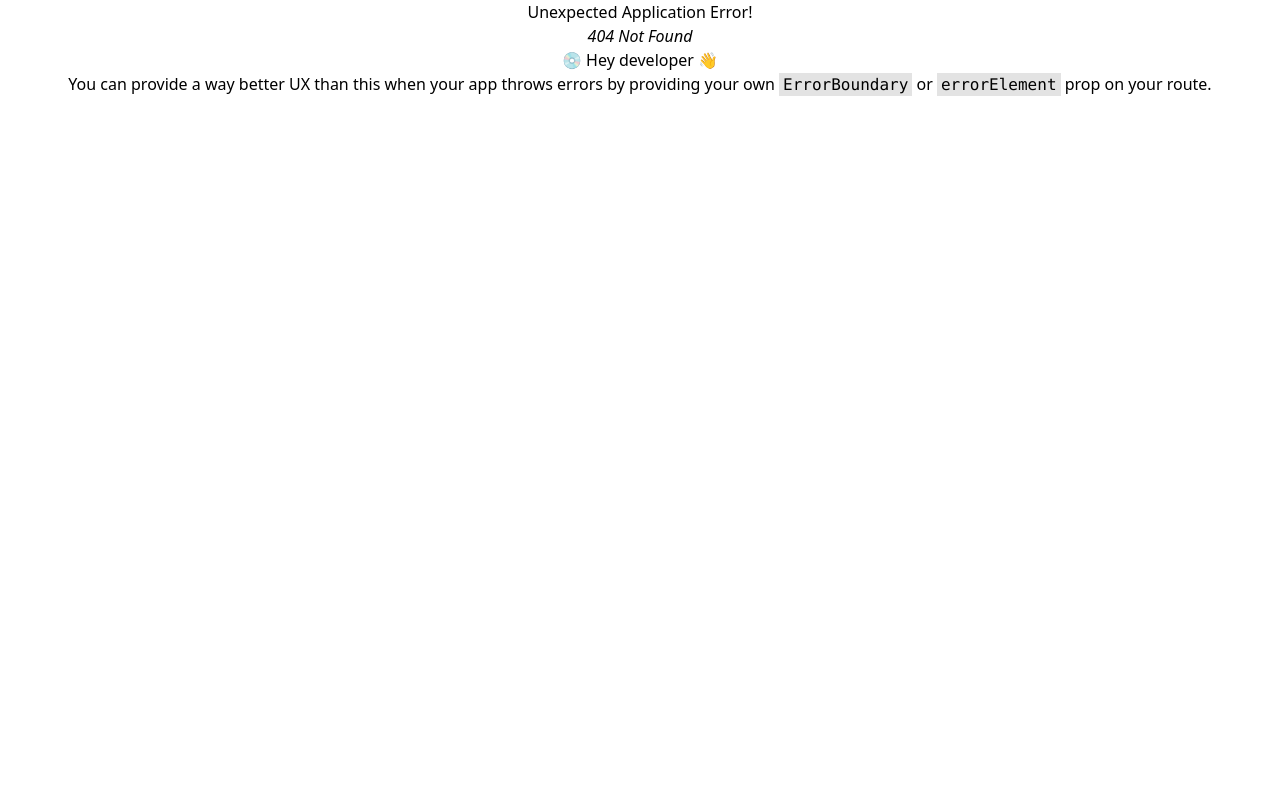
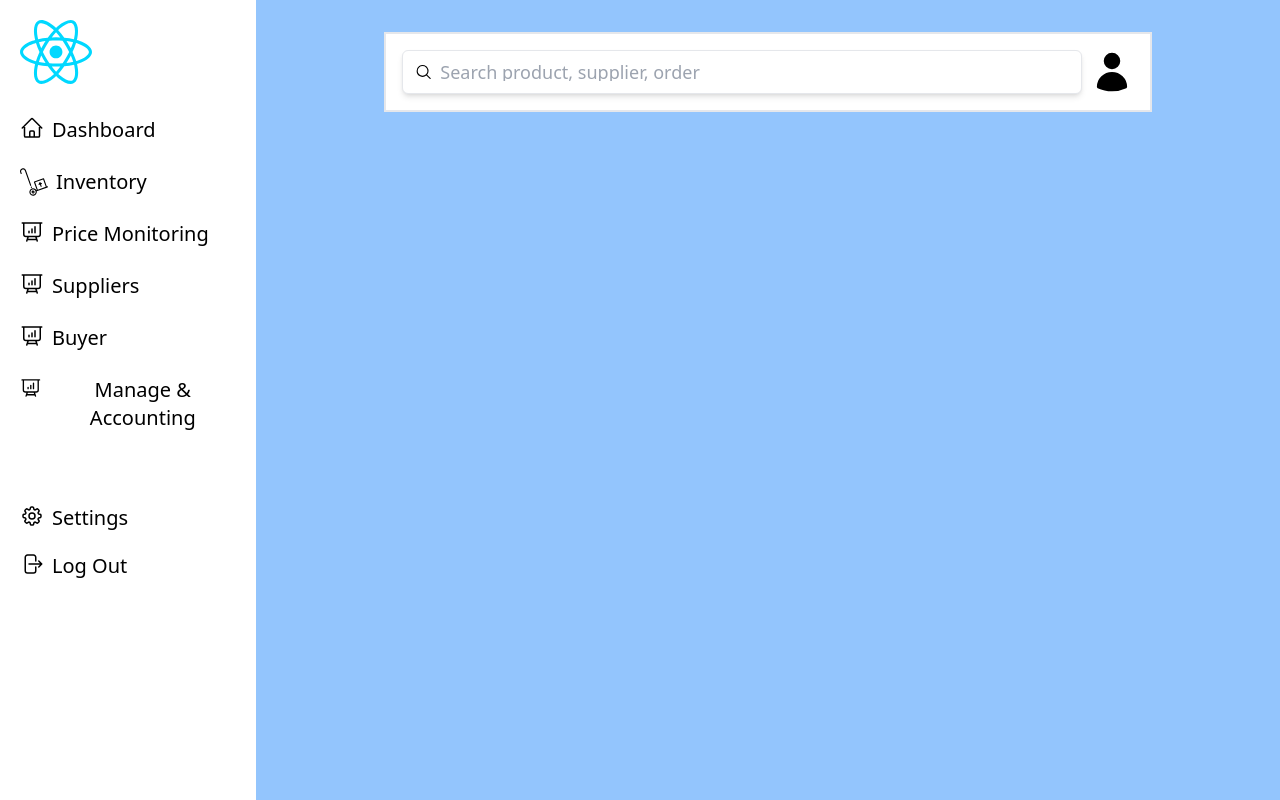
Before and after one commit to esbeltran/CEM-Project, a React (Vite) app in the folder client/: page /navigate in a window 1280 px wide. Before the commit this address had no page. Built offline with nearby package versions, Linux system fonts and the light colour scheme.

Commit message:
Refactor: Adjusted routing

```diff
--- a/client/src/components/Navbar.tsx
+++ b/client/src/components/Navbar.tsx
@@ -26,9 +26,9 @@ function Navbar() {
             {
               [
                 ['Home', '/'],
-                ['Inventory', '/inventory'],
-                ['Supplier', '/suppliers'],
-                ['Buyer', '/buyer'],
+                ['Inventory', 'navigate/inventory'],
+                ['Supplier', 'navigate/suppliers'],
+                ['Buyer', 'navigate/buyer'],
                 ['About', '#About']
               ].map(([wack, link]) => (
                 <li key={wack} onClick={()=>navigate(link)}>
--- /dev/null
+++ b/client/src/components/manageaccounting/VegetableStats.jsx
@@ -0,0 +1,29 @@
+export default function VeggieStats({veg}) {
+    return(
+    <div className="flex flex-row p-2 w-full h-40 shadow-sm">
+        <div className="">
+            {/* Immage placeholder */}
+            <img className='shadow-sm h-full' src='/src/assets/placeholder.png'/>
+        </div>
+    {/* info */}
+        <div className="flex flex-row grow space-x-2">
+            {/* Name, batch number, expirey date, qty */}
+            <div className="h-full p-2 grow text-start">
+                <h3 className="font-bold pb-2 uppercase">{veg}</h3>
+                <p>Batch No: 10</p>
+                <p>Expiry Date: 1-1-24</p>
+                <p>Qty: 100 kgs</p>
+            </div>
+            {/* Total sales, sales, sold, remaining quantity */}
+            <div className="w-auto  p-2 text-start">
+                <h3 className="uppercase pb-2 font-bold">Total Sales</h3>
+                <p>Sales: P7,600/month</p>
+                <p>Sold: 25 kgs</p>
+                <p>Remaining Quantity: 75 kgs</p>
+            </div>
+            <div className="button bg-white text-blue-600 h-min w-min">
+            Edit
+            </div>
+        </div>
+    </div>);
+}
--- a/client/src/index.css
+++ b/client/src/index.css
@@ -12,6 +12,13 @@
     }
     .button-icon{
         height: 1.75rem;
+    }
+
+    .home-screen {
+        width: 100dvw;
+        height: 100dvh;
+        display: flex;
+        overflow-y: auto;
     }
 
     .title{
@@ -33,4 +40,16 @@
         font-size: 0.875rem/* 14px */;
         line-height: 1.25rem/* 20px */;
     }
+    ::-webkit-scrollbar {
+        width: 10px;
+    }
+
+    ::-webkit-scrollbar-track {
+    background-color: lightgray;
+    }
+
+    ::-webkit-scrollbar-thumb {
+        background-color: gray;
+        border-radius: 2rem;
+    }
 }
--- a/client/src/pages/Settings.tsx
+++ b/client/src/pages/Settings.tsx
@@ -1,9 +1,7 @@
-import VerticalNavbar from "../components/VerticalNav"
 
 function Settings() {
     return (
-        <div className='w-screen h-screen flex bg-blue-100 flex-row space-y-8 overflow-y-auto'>
-            <VerticalNavbar />
+        <div className='home-screen flex-row space-y-8'>
             Settings Page
         </div>
     )
--- a/client/src/pages/navigation/Buyer.tsx
+++ b/client/src/pages/navigation/Buyer.tsx
@@ -1,9 +1,6 @@
-import VerticalNavbar from "../../components/VerticalNav"
-
 function Buyer() {
     return (
-        <div className='w-screen h-screen flex bg-blue-100 flex-row space-y-8 overflow-y-auto'>
-            <VerticalNavbar />
+        <div className=''>
             Buyer page
         </div>
     )
--- a/client/src/pages/navigation/Inventory.tsx
+++ b/client/src/pages/navigation/Inventory.tsx
@@ -1,9 +1,6 @@
-import VerticalNavbar from "../../components/VerticalNav"
-
 function Inventory() {
     return (
-        <div className='w-screen h-screen flex bg-blue-100 flex-row space-y-8 overflow-y-auto'>
-            <VerticalNavbar />
+        <div className=''>
             inventory page
         </div>
     )
--- a/client/src/pages/navigation/ManageAccounting.tsx
+++ b/client/src/pages/navigation/ManageAccounting.tsx
@@ -1,48 +1,18 @@
-import SearchBar from "../../components/SearchBar"
-import VerticalNavbar from "../../components/VerticalNav"
+import VeggieStats from "../../components/manageaccounting/VegetableStats"
 
 // Sample data to show the component
 
 function ManageAccounting() {
     const veggies = ["Ampalaya", "Papaya", "Sitaw", "Kalabasa"];
     return (
-        <div className='w-dvh h-dvh flex flex-row overflow-y-auto'>
-            <VerticalNavbar />
+        <div className='flex grow flex-col w-full'>
             <div className='flex flex-col flex-auto items-center p-8 justify-start space-y-16'>
-            <SearchBar />
             {/*  */}
             <div className="flex flex-row w-5/6 h-2/3 space-x-2">
                 <div className="flex flex-col grow items-start">
                     <h3 className="font-medium text-lg p-4">Management & Accounting</h3>
                     <div className="flex flex-grow flex-col space-y-2 h-full w-full pl-8 overflow-auto">
-                        {veggies.map((veg) => (
-                            <div className="flex flex-row p-2 w-full h-40 shadow-sm">
-                            <div className="">
-                                {/* Immage placeholder */}
-                                <img className='shadow-sm h-full' src='/src/assets/placeholder.png'/>
-                            </div>
-                        {/* info */}
-                            <div className="flex flex-row grow space-x-2">
-                                {/* Name, batch number, expirey date, qty */}
-                                <div className="h-full p-2 grow text-start">
-                                    <h3 className="font-bold pb-2 uppercase">{veg}</h3>
-                                    <p>Batch No: 10</p>
-                                    <p>Expiry Date: 1-1-24</p>
-                                    <p>Qty: 100 kgs</p>
-                                </div>
-                                {/* Total sales, sales, sold, remaining quantity */}
-                                <div className="w-auto  p-2 text-start">
-                                    <h3 className="uppercase pb-2 font-bold">Total Sales</h3>
-                                    <p>Sales: P7,600/month</p>
-                                    <p>Sold: 25 kgs</p>
-                                    <p>Remaining Quantity: 75 kgs</p>
-                                </div>
-                                <div className="button bg-white text-blue-600 h-min w-min">
-                                Edit
-                                </div>
-                            </div>
-                        </div>
-                        ))}
+                        {veggies.map((veg) => <VeggieStats veg={veg} />)}
                     </div>
                 </div>
                 <button className="button bg-blue-600 text-white h-min">
--- a/client/src/components/VerticalNav.tsx
+++ b/client/src/pages/navigation/Nav.tsx
@@ -1,4 +1,5 @@
-import { useNavigate } from "react-router-dom";
+import { Outlet, useNavigate } from "react-router-dom";
+import SearchBar from "../../components/SearchBar";
 
 function VerticalNavbar() {
     let navigate = useNavigate();
@@ -24,34 +25,34 @@ function VerticalNavbar() {
                     [
                         "Inventory",
                         <img src='/src/assets/trolley.svg' className="button-icon" alt="Inventory icon"/>,
-                        "/inventory"
+                        "inventory"
                     ],
                     [
                         "Price Monitoring", <svg xmlns="http://www.w3.org/2000/svg" fill="none" viewBox="0 0 24 24" strokeWidth="1.5" stroke="currentColor" className="size-6">
                             <path strokeLinecap="round" strokeLinejoin="round" d="M3.75 3v11.25A2.25 2.25 0 0 0 6 16.5h2.25M3.75 3h-1.5m1.5 0h16.5m0 0h1.5m-1.5 0v11.25A2.25 2.25 0 0 1 18 16.5h-2.25m-7.5 0h7.5m-7.5 0-1 3m8.5-3 1 3m0 0 .5 1.5m-.5-1.5h-9.5m0 0-.5 1.5M9 11.25v1.5M12 9v3.75m3-6v6" />
                             </svg>,
-                            "/monitoring"
+                            "monitoring"
                     ],
                     [
                         "Suppliers",
                         <svg xmlns="http://www.w3.org/2000/svg" fill="none" viewBox="0 0 24 24" strokeWidth="1.5" stroke="currentColor" className="size-6">
                             <path strokeLinecap="round" strokeLinejoin="round" d="M3.75 3v11.25A2.25 2.25 0 0 0 6 16.5h2.25M3.75 3h-1.5m1.5 0h16.5m0 0h1.5m-1.5 0v11.25A2.25 2.25 0 0 1 18 16.5h-2.25m-7.5 0h7.5m-7.5 0-1 3m8.5-3 1 3m0 0 .5 1.5m-.5-1.5h-9.5m0 0-.5 1.5M9 11.25v1.5M12 9v3.75m3-6v6" />
                             </svg>,
-                            "/suppliers"
+                            "suppliers"
                     ],
                     [
                         "Buyer",
                         <svg xmlns="http://www.w3.org/2000/svg" fill="none" viewBox="0 0 24 24" strokeWidth="1.5" stroke="currentColor" className="size-6">
                             <path strokeLinecap="round" strokeLinejoin="round" d="M3.75 3v11.25A2.25 2.25 0 0 0 6 16.5h2.25M3.75 3h-1.5m1.5 0h16.5m0 0h1.5m-1.5 0v11.25A2.25 2.25 0 0 1 18 16.5h-2.25m-7.5 0h7.5m-7.5 0-1 3m8.5-3 1 3m0 0 .5 1.5m-.5-1.5h-9.5m0 0-.5 1.5M9 11.25v1.5M12 9v3.75m3-6v6" />
                             </svg>,
-                            "/buyer"
+                            "buyer"
                     ],
                     [
                         "Manage & Accounting",
                          <svg xmlns="http://www.w3.org/2000/svg" fill="none" viewBox="0 0 24 24" strokeWidth="1.5" stroke="currentColor" className="size-6">
                             <path strokeLinecap="round" strokeLinejoin="round" d="M3.75 3v11.25A2.25 2.25 0 0 0 6 16.5h2.25M3.75 3h-1.5m1.5 0h16.5m0 0h1.5m-1.5 0v11.25A2.25 2.25 0 0 1 18 16.5h-2.25m-7.5 0h7.5m-7.5 0-1 3m8.5-3 1 3m0 0 .5 1.5m-.5-1.5h-9.5m0 0-.5 1.5M9 11.25v1.5M12 9v3.75m3-6v6" />
                             </svg>,
-                            "/manageaccounting"
+                            "manageaccounting"
                     ]
                 ].map(([label, icon, link]) => (
                     <button className="flex flex-row space-x-2" onClick={()=>navigate(link)}>
@@ -80,4 +81,14 @@ function VerticalNavbar() {
     )
 }
 
-export default VerticalNavbar;
+export default function Nav() {
+    return(
+        <div className="home-screen flex-row">
+            <VerticalNavbar />
+            <div className="flex grow flex-col w-4/5 bg-blue-300 items-center py-8">
+                <SearchBar />
+                <Outlet />
+            </div>
+        </div>
+    )
+}
--- a/client/src/pages/navigation/PriceMonitoring.tsx
+++ b/client/src/pages/navigation/PriceMonitoring.tsx
@@ -1,9 +1,6 @@
-import VerticalNavbar from "../../components/VerticalNav"
-
 function PriceMonitoring() {
     return (
-        <div className='w-screen h-screen flex bg-blue-100 flex-row space-y-8 overflow-y-auto'>
-            <VerticalNavbar />
+        <div className=''>
             Price monitoring page
         </div>
     )
--- a/client/src/pages/navigation/Suppliers.tsx
+++ b/client/src/pages/navigation/Suppliers.tsx
@@ -1,9 +1,6 @@
-import VerticalNavbar from "../../components/VerticalNav"
-
 function Suppliers() {
     return (
-        <div className='w-screen h-screen flex bg-blue-100 flex-row space-y-8 overflow-y-auto'>
-            <VerticalNavbar />
+        <div className=''>
             Suppliers page
         </div>
     )
```
Also changed, not shown: client/src/App.tsx (+29 -22 lines), client/src/components/Summary.tsx (added).
